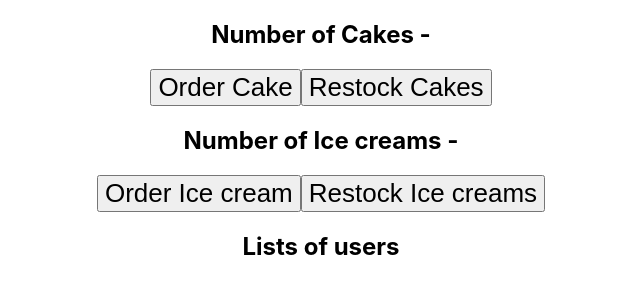
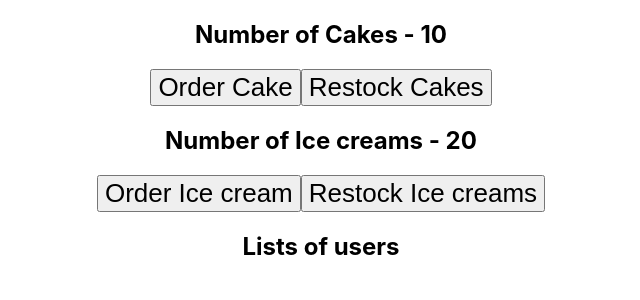
Before and after one commit to rohit-kumaar/use_react_toolkit_in_react_app, a React (Vite) app: page / in a window 1280 px wide. Shown: the top 300 px of the page, without its empty margins (319-959 px from the left). Built offline with nearby package versions, Linux system fonts and the light colour scheme.

Commit message:
apply useSelector Hook

```diff
--- a/src/features/cake/CakeView.jsx
+++ b/src/features/cake/CakeView.jsx
@@ -1,13 +1,15 @@
-import React from 'react'
+import React from "react";
+import { useSelector } from "react-redux";
 
 function CakeView() {
+  const numOfCakes = useSelector((state) => state.cake.numOfCakes);
   return (
     <div>
-        <h2>Number of Cakes - </h2>
-        <button>Order Cake</button>
-        <button>Restock Cakes</button>
+      <h2>Number of Cakes - {numOfCakes}</h2>
+      <button>Order Cake</button>
+      <button>Restock Cakes</button>
     </div>
-  )
+  );
 }
 
-export default CakeView
+export default CakeView;
--- a/src/features/icecream/IcecreamView.jsx
+++ b/src/features/icecream/IcecreamView.jsx
@@ -1,13 +1,15 @@
-import React from 'react'
+import React from "react";
+import { useSelector } from "react-redux";
 
 function IcecreamView() {
+  const numOfIcecreams = useSelector((state) => state.icecream.numOfIcecreams);
   return (
     <div>
-        <h2>Number of Ice creams - </h2>
-        <button>Order Ice cream</button>
-        <button>Restock Ice creams</button>
+      <h2>Number of Ice creams - {numOfIcecreams}</h2>
+      <button>Order Ice cream</button>
+      <button>Restock Ice creams</button>
     </div>
-  )
+  );
 }
 
-export default IcecreamView
+export default IcecreamView;
```
